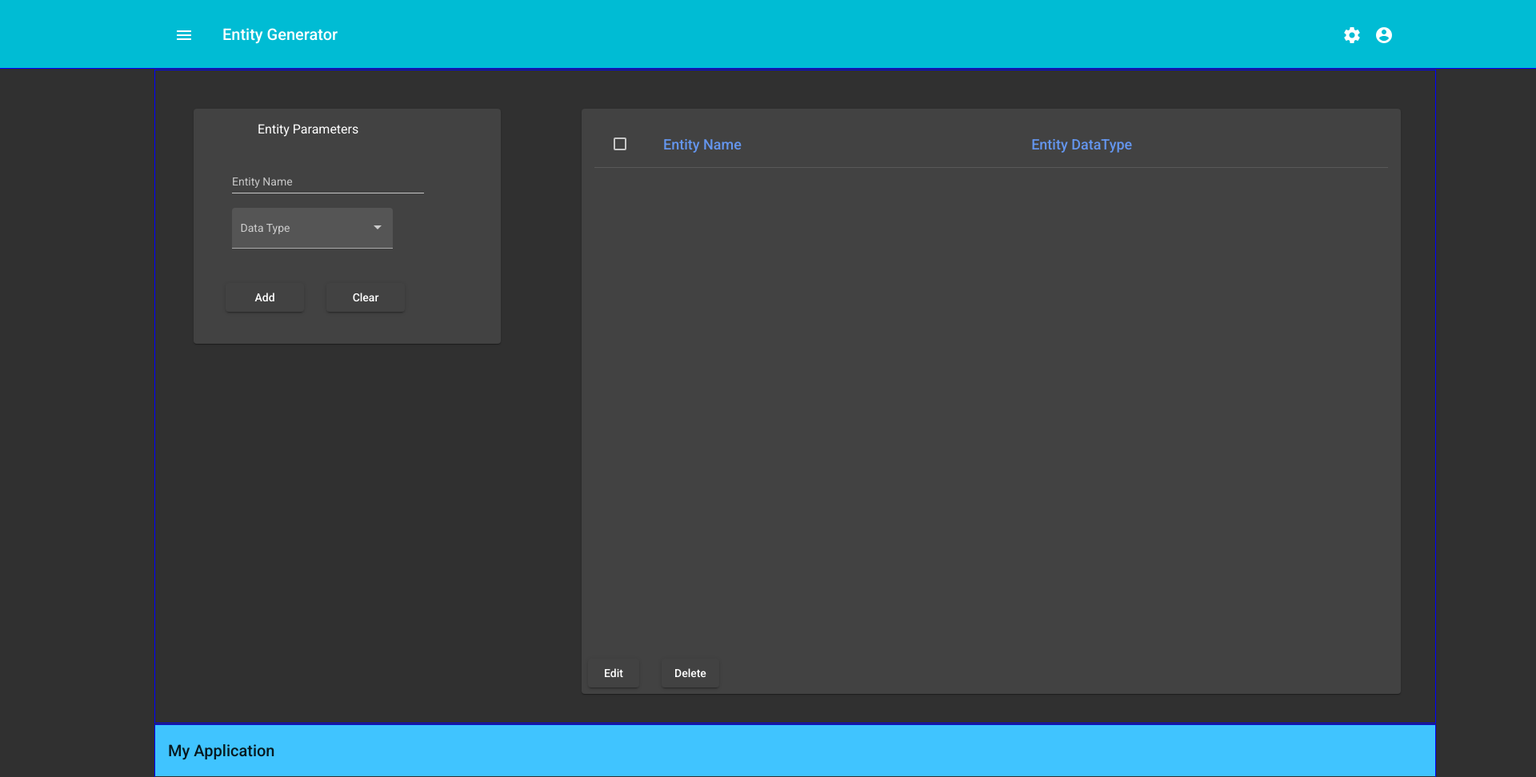
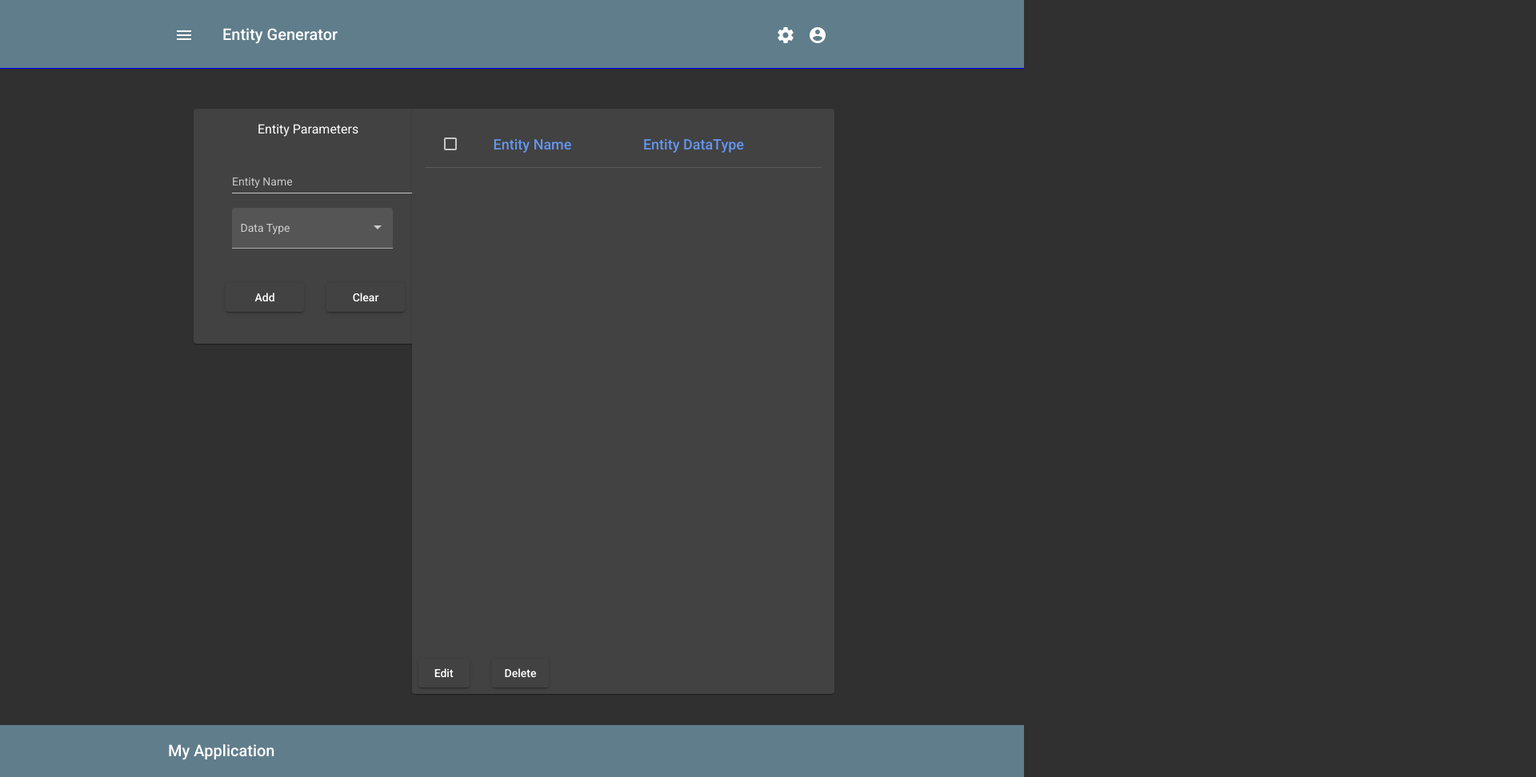
Before and after one commit to dshusdock/Entity-Generator, an Angular app: page /app-entity-creator in a window 1280 px wide. Shown: the top 972 px of the page at 80% size, 1920 px wide, since content can reach past the window. Built offline with nearby package versions, Linux system fonts and the light colour scheme.

Commit message:
more grooming

```diff
--- a/src/app/app.component.scss
+++ b/src/app/app.component.scss
@@ -11,17 +11,18 @@
     height: idx.$toolbar-height;
     // margin: 0 194px;
     padding: 0 194px;
-    background-color: #00bcd4;
+    background-color: #607d8b;
 }
 
 .area-2 {
     @include idx.area-b;
-    outline: 1px solid blue;
+    /* outline: 1px solid blue; */
     margin: 0 194px;
 }
 
 .area-3 {
     @include idx.area-c;
-    outline: 1px solid blue;
-    margin: 0 194px;
+    /* outline: 1px solid blue; */
+    padding: 0 194px;
+    background-color: #607d8b;
 }
--- a/src/app/views/entity-creator/entity-creator.component.scss
+++ b/src/app/views/entity-creator/entity-creator.component.scss
@@ -5,7 +5,7 @@
     grid-template-areas: "a" "b";
     grid-gap: 5px;
     height:100%;
-    width: 100em;
+   /*  width: 100em; */
     justify-items: stretch;
 
 }
@@ -20,6 +20,7 @@
 
 .mc-1 {
     margin: 3em;
+    width: 30em;
 }
 
 .example-form {
--- a/src/app/views/entity-display/entity-display.component.scss
+++ b/src/app/views/entity-display/entity-display.component.scss
@@ -5,6 +5,7 @@ p {
 }
 
 .mc-1 {
+    display: flex;
     height: 90%;
     margin: 3em;
     overflow: hidden;
@@ -39,7 +40,7 @@ p {
 }
 
 .mat-card.scrollable-content {
-    overflow: hidden;
+   /*  overflow: hidden; */
     display: flex;
     flex-direction: column;
 
--- a/src/app/views/footer-part/footer-part.component.html
+++ b/src/app/views/footer-part/footer-part.component.html
@@ -1,3 +1,3 @@
-<mat-toolbar color="accent">
+<mat-toolbar color="primary">
     <span>My Application</span>
 </mat-toolbar>
--- a/src/scss/_index.scss
+++ b/src/scss/_index.scss
@@ -21,7 +21,7 @@ $new-button-color: rgb(67, 88, 67);
 
 @mixin standard-app {
     display: grid;
-    grid-template-columns: 100;        /* one column  */
+    grid-template-columns: 100%;        /* one column  */
     grid-template-rows: $toolbar-height 51em 65px;    /* three rows  */
     grid-template-areas: "a"
                          "b"
--- a/src/styles.scss
+++ b/src/styles.scss
@@ -12,8 +12,8 @@
 // Define the palettes for your theme using the Material Design palettes available in palette.scss
 // (imported above). For each palette, you can optionally specify a default, lighter, and darker
 // hue. Available color palettes: https://material.io/design/color/
-$testapp-primary: mat.define-palette(mat.$cyan-palette);
-$testapp-accent: mat.define-palette(mat.$light-blue-palette, A200, A100, A400);
+$testapp-primary: mat.define-palette(mat.$blue-grey-palette);
+$testapp-accent: mat.define-palette(mat.$cyan-palette, A200, A100, A400);
 
 // The warn palette is optional (defaults to red).
 $testapp-warn: mat.define-palette(mat.$red-palette);
```
